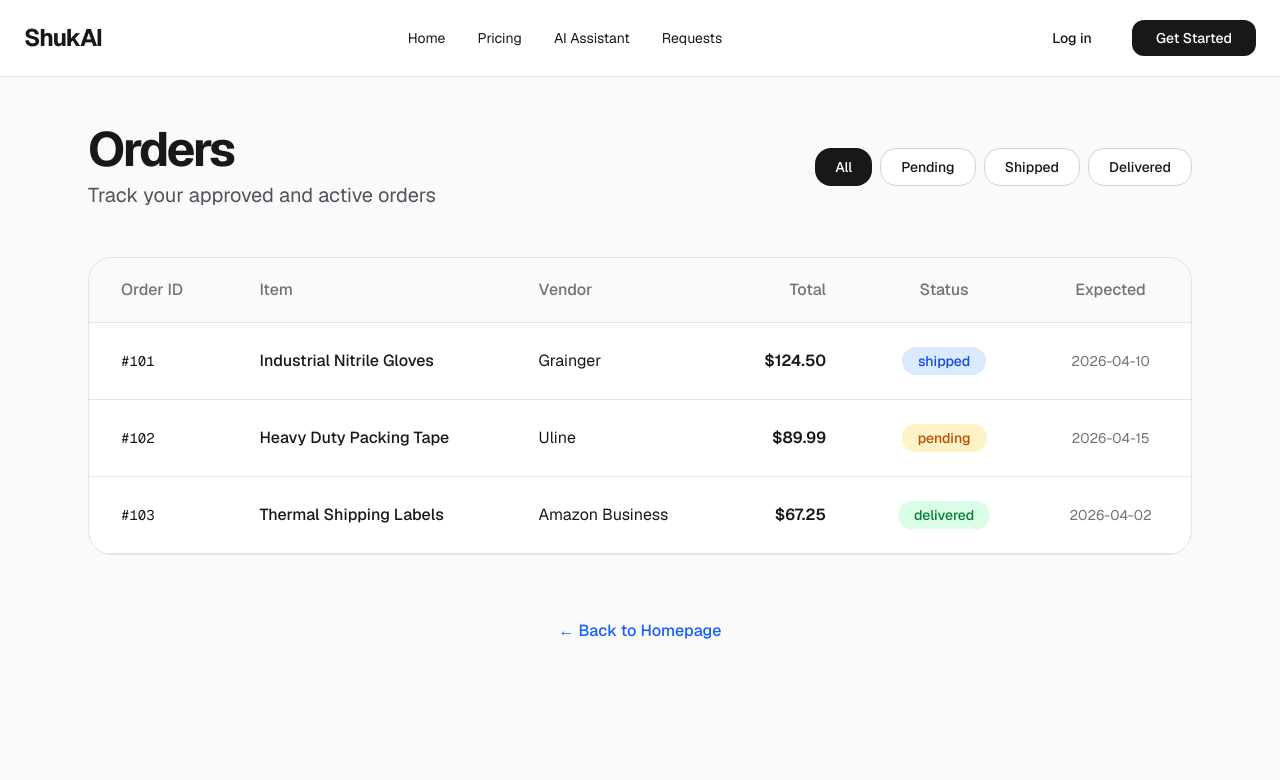
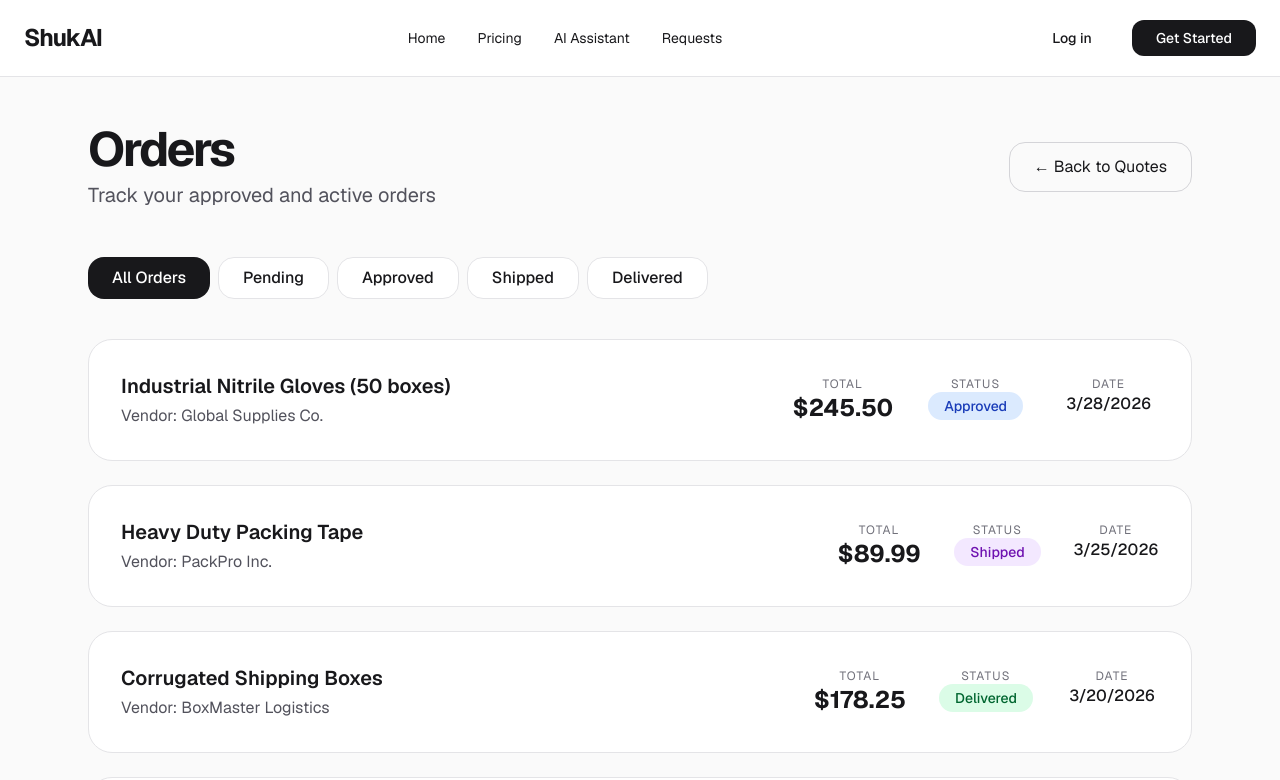
Before and after one commit to Gr33nstonecorp/shuka, a Next.js app: page /orders in a window 1280 px wide. Shown: the top 780 px of the page. Built offline with nearby package versions, Linux system fonts and the light colour scheme.

Commit message:
Update page.tsx

```diff
--- a/app/orders/page.tsx
+++ b/app/orders/page.tsx
@@ -1,144 +1,129 @@
-
 "use client";
 
-import { useState } from "react";
 import Link from "next/link";
+import { useState, useEffect } from "react";
 
 type Order = {
   id: number;
   item: string;
   vendor: string;
   total: number;
-  quantity: number;
-  status: "pending" | "shipped" | "delivered" | "cancelled";
-  expectedDate: string;
+  status: "pending" | "approved" | "shipped" | "delivered";
+  date: string;
 };
 
-const sampleOrders: Order[] = [
-  {
-    id: 101,
-    item: "Industrial Nitrile Gloves",
-    vendor: "Grainger",
-    total: 124.50,
-    quantity: 50,
-    status: "shipped",
-    expectedDate: "2026-04-10"
-  },
-  {
-    id: 102,
-    item: "Heavy Duty Packing Tape",
-    vendor: "Uline",
-    total: 89.99,
-    quantity: 24,
-    status: "pending",
-    expectedDate: "2026-04-15"
-  },
-  {
-    id: 103,
-    item: "Thermal Shipping Labels",
-    vendor: "Amazon Business",
-    total: 67.25,
-    quantity: 10,
-    status: "delivered",
-    expectedDate: "2026-04-02"
-  },
-];
+const statusColors = {
+  pending: "bg-yellow-100 text-yellow-800 dark:bg-yellow-900 dark:text-yellow-300",
+  approved: "bg-blue-100 text-blue-800 dark:bg-blue-900 dark:text-blue-300",
+  shipped: "bg-purple-100 text-purple-800 dark:bg-purple-900 dark:text-purple-300",
+  delivered: "bg-green-100 text-green-800 dark:bg-green-900 dark:text-green-300",
+};
 
 export default function OrdersPage() {
-  const [orders] = useState<Order[]>(sampleOrders);
-  const [filter, setFilter] = useState<"all" | "pending" | "shipped" | "delivered">("all");
+  const [orders, setOrders] = useState<Order[]>([]);
+  const [loading, setLoading] = useState(true);
+  const [filter, setFilter] = useState<"all" | "pending" | "approved" | "shipped" | "delivered">("all");
+
+  // Simulate loading real orders (replace with Supabase fetch later)
+  useEffect(() => {
+    setTimeout(() => {
+      const sampleOrders: Order[] = [
+        { id: 1, item: "Industrial Nitrile Gloves (50 boxes)", vendor: "Global Supplies Co.", total: 245.50, status: "approved", date: "2026-03-28" },
+        { id: 2, item: "Heavy Duty Packing Tape", vendor: "PackPro Inc.", total: 89.99, status: "shipped", date: "2026-03-25" },
+        { id: 3, item: "Corrugated Shipping Boxes", vendor: "BoxMaster Logistics", total: 178.25, status: "delivered", date: "2026-03-20" },
+        { id: 4, item: "Shipping Labels (500 sheets)", vendor: "LabelDirect", total: 42.00, status: "pending", date: "2026-04-01" },
+      ];
+      setOrders(sampleOrders);
+      setLoading(false);
+    }, 600);
+  }, []);
 
   const filteredOrders = filter === "all"
     ? orders
     : orders.filter(order => order.status === filter);
 
-  const getStatusColor = (status: string) => {
-    switch (status) {
-      case "delivered": return "bg-green-100 text-green-700 dark:bg-green-900 dark:text-green-300";
-      case "shipped": return "bg-blue-100 text-blue-700 dark:bg-blue-900 dark:text-blue-300";
-      case "pending": return "bg-amber-100 text-amber-700 dark:bg-amber-900 dark:text-amber-300";
-      default: return "bg-zinc-100 text-zinc-700 dark:bg-zinc-800 dark:text-zinc-300";
-    }
+  const getStatusLabel = (status: string) => {
+    return status.charAt(0).toUpperCase() + status.slice(1);
   };
 
+  if (loading) {
     return (
-    <main className="min-h-screen bg-zinc-50 dark:bg-zinc-950 text-zinc-900 dark:text-zinc-100 py-12">
-      <div className="max-w-6xl mx-auto px-6">
+      <div className="min-h-screen bg-zinc-50 dark:bg-zinc-950 flex items-center justify-center">
+        <div className="text-xl">Loading your orders...</div>
+      </div>
+    );
+  }
+
+  return (
+    <main className="min-h-screen bg-zinc-50 dark:bg-zinc-950 text-zinc-900 dark:text-zinc-100">
+      <div className="max-w-6xl mx-auto px-6 py-12">
         <div className="flex justify-between items-center mb-12">
           <div>
             <h1 className="text-5xl font-black tracking-tighter">Orders</h1>
-            <p className="text-xl text-zinc-600 dark:text-zinc-400 mt-2">
-              Track your approved and active orders
-            </p>
+            <p className="text-xl text-zinc-600 dark:text-zinc-400 mt-2">Track your approved and active orders</p>
+          </div>
+          <Link
+            href="/quotes"
+            className="px-6 py-3 border border-zinc-300 dark:border-zinc-700 rounded-2xl hover:bg-zinc-100 dark:hover:bg-zinc-800 transition"
+          >
+            ← Back to Quotes
+          </Link>
         </div>
 
-          <div className="flex gap-2">
-            {(["all", "pending", "shipped", "delivered"] as const).map((status) => (
+        {/* Filter Tabs */}
+        <div className="flex gap-2 mb-8 overflow-x-auto pb-2">
+          {(["all", "pending", "approved", "shipped", "delivered"] as const).map((status) => (
             <button
               key={status}
               onClick={() => setFilter(status)}
-                className={`px-5 py-2 rounded-2xl text-sm font-medium transition ${
+              className={`px-6 py-2 rounded-2xl font-medium whitespace-nowrap transition ${
                 filter === status
                   ? "bg-zinc-900 text-white"
-                    : "bg-white dark:bg-zinc-900 border border-zinc-300 dark:border-zinc-700 hover:bg-zinc-100"
+                  : "bg-white dark:bg-zinc-900 border border-zinc-200 dark:border-zinc-800 hover:bg-zinc-100 dark:hover:bg-zinc-800"
               }`}
             >
-                {status.charAt(0).toUpperCase() + status.slice(1)}
+              {status === "all" ? "All Orders" : getStatusLabel(status)}
             </button>
           ))}
         </div>
+
+        {filteredOrders.length === 0 ? (
+          <div className="bg-white dark:bg-zinc-900 border border-zinc-200 dark:border-zinc-800 rounded-3xl p-16 text-center">
+            <h3 className="text-2xl font-semibold mb-3">No orders found</h3>
+            <p className="text-zinc-600 dark:text-zinc-400">Approve quotes to see them here.</p>
+          </div>
+        ) : (
+          <div className="space-y-6">
+            {filteredOrders.map((order) => (
+              <div
+                key={order.id}
+                className="bg-white dark:bg-zinc-900 border border-zinc-200 dark:border-zinc-800 rounded-3xl p-8 flex flex-col md:flex-row md:items-center gap-8"
+              >
+                <div className="flex-1">
+                  <div className="font-semibold text-xl mb-1">{order.item}</div>
+                  <div className="text-zinc-600 dark:text-zinc-400">Vendor: {order.vendor}</div>
                 </div>
 
-        <div className="bg-white dark:bg-zinc-900 border border-zinc-200 dark:border-zinc-800 rounded-3xl overflow-hidden">
-          <div className="overflow-x-auto">
-            <table className="w-full">
-              <thead>
-                <tr className="border-b border-zinc-200 dark:border-zinc-800 bg-zinc-50 dark:bg-zinc-950">
-                  <th className="px-8 py-5 text-left font-medium text-zinc-500">Order ID</th>
-                  <th className="px-8 py-5 text-left font-medium text-zinc-500">Item</th>
-                  <th className="px-8 py-5 text-left font-medium text-zinc-500">Vendor</th>
-                  <th className="px-8 py-5 text-right font-medium text-zinc-500">Total</th>
-                  <th className="px-8 py-5 text-center font-medium text-zinc-500">Status</th>
-                  <th className="px-8 py-5 text-center font-medium text-zinc-500">Expected</th>
-                </tr>
-              </thead>
-              <tbody>
-                {filteredOrders.length > 0 ? (
-                  filteredOrders.map((order) => (
-                    <tr key={order.id} className="border-b border-zinc-200 dark:border-zinc-800 hover:bg-zinc-50 dark:hover:bg-zinc-950">
-                      <td className="px-8 py-6 font-mono text-sm">#{order.id}</td>
-                      <td className="px-8 py-6 font-medium">{order.item}</td>
-                      <td className="px-8 py-6">{order.vendor}</td>
-                      <td className="px-8 py-6 text-right font-semibold">
-                        ${order.total.toFixed(2)}
-                      </td>
-                      <td className="px-8 py-6 text-center">
-                        <span className={`inline-block px-4 py-1 rounded-full text-sm font-medium ${getStatusColor(order.status)}`}>
-                          {order.status}
-                        </span>
-                      </td>
-                      <td className="px-8 py-6 text-center text-sm text-zinc-500">
-                        {order.expectedDate}
-                      </td>
-                    </tr>
-                  ))
-                ) : (
-                  <tr>
-                    <td colSpan={6} className="px-8 py-20 text-center text-zinc-500">
-                      No orders found in this filter.
-                    </td>
-                  </tr>
-                )}
-              </tbody>
-            </table>
+                <div className="grid grid-cols-3 gap-8 text-center flex-shrink-0">
+                  <div>
+                    <div className="text-xs uppercase tracking-widest text-zinc-500">Total</div>
+                    <div className="text-2xl font-bold">${order.total.toFixed(2)}</div>
+                  </div>
+                  <div>
+                    <div className="text-xs uppercase tracking-widest text-zinc-500">Status</div>
+                    <div className={`inline-block px-4 py-1 rounded-full text-sm font-medium ${statusColors[order.status]}`}>
+                      {getStatusLabel(order.status)}
                     </div>
                   </div>
-
-        <div className="mt-16 text-center">
-          <Link href="/" className="text-blue-600 hover:text-blue-700 font-medium">
-            ← Back to Homepage
-          </Link>
+                  <div>
+                    <div className="text-xs uppercase tracking-widest text-zinc-500">Date</div>
+                    <div className="font-medium">{new Date(order.date).toLocaleDateString()}</div>
                   </div>
+                </div>
+              </div>
+            ))}
+          </div>
+        )}
       </div>
     </main>
   );
```
Lines whose indentation alone changed are shown as unchanged.
